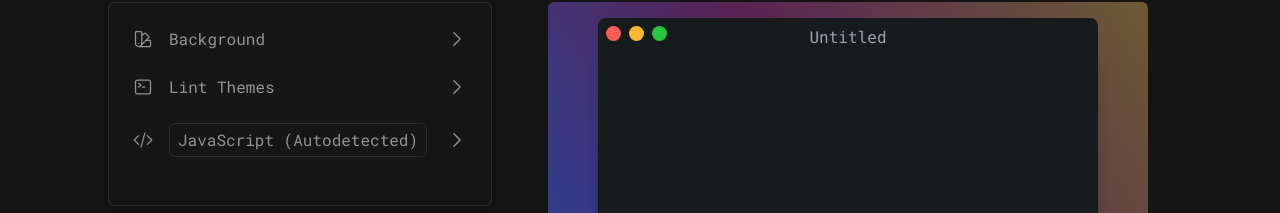
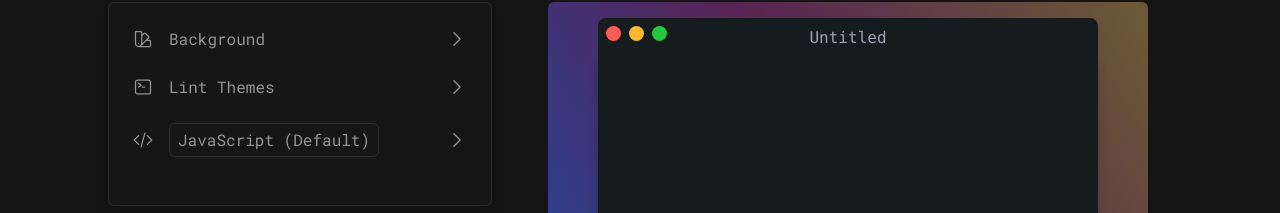
Before and after one commit to sakurakiyama/SnipSnap, a React (Vite) app: page / in a window 1280 px wide. Shown: the part 70-283 px from the top of the page. Built offline with nearby package versions, Linux system fonts and the light colour scheme.

Commit message:
reworked formatting logic

```diff
--- a/src/App.tsx
+++ b/src/App.tsx
@@ -8,7 +8,7 @@ function App() {
   const [background, setBackground] = useState<string>('blush');
   const [lintTheme, setLintTheme] = useState<string>('');
   const [shouldFormat, setShouldFormat] = useState<boolean>(false);
-  const [language, setLanguage] = useState<string>('');
+  const [detectedLanguage, setDetectedLanguage] = useState<string>('');
   const [userSelected, setUserSelected] = useState<undefined | string[]>(
     undefined
   );
@@ -19,7 +19,7 @@ function App() {
         setBackground={setBackground}
         setLintTheme={setLintTheme}
         setShouldFormat={setShouldFormat}
-        language={language}
+        detectedLanguage={detectedLanguage}
         userSelected={userSelected}
         setUserSelected={setUserSelected}
       />
@@ -28,8 +28,8 @@ function App() {
         lintTheme={lintTheme}
         setShouldFormat={setShouldFormat}
         shouldFormat={shouldFormat}
-        setLanguage={setLanguage}
-        language={language}
+        setDetectedLanguage={setDetectedLanguage}
+        detectedLanguage={detectedLanguage}
         userSelected={userSelected}
       />
       <ToastContainer
--- a/src/components/preview/CodeEditor.tsx
+++ b/src/components/preview/CodeEditor.tsx
@@ -12,8 +12,8 @@ interface CodeEditorProps {
   lintTheme: string;
   shouldFormat: boolean;
   setShouldFormat: React.Dispatch<React.SetStateAction<boolean>>;
-  setLanguage: React.Dispatch<React.SetStateAction<string>>;
-  language: string;
+  setDetectedLanguage: React.Dispatch<React.SetStateAction<string>>;
+  detectedLanguage: string;
   userSelected: undefined | string[];
 }
 
@@ -22,8 +22,8 @@ function CodeEditor({
   lintTheme,
   shouldFormat,
   setShouldFormat,
-  setLanguage,
-  language,
+  setDetectedLanguage,
+  detectedLanguage,
   userSelected,
 }: CodeEditorProps): JSX.Element {
   const codeBlockRef = useRef<HTMLDivElement | null>(null);
@@ -32,7 +32,7 @@ function CodeEditor({
   useEffect(() => {
     const invokeFormat = async () => {
       try {
-        const formatLang = userSelected ? userSelected[0] : language;
+        const formatLang = userSelected ? userSelected[0] : detectedLanguage;
         const code = codeBlockRef.current!.innerText;
         const formattedCode = await formatCode(code, formatLang);
         if (formattedCode) {
@@ -55,7 +55,7 @@ function CodeEditor({
   const handleCodeChange = async (event: React.SyntheticEvent<HTMLElement>) => {
     const inputValue = event.currentTarget.innerText;
     const highlightedCode = hljs.highlightAuto(inputValue);
-    setLanguage(highlightedCode.language!);
+    setDetectedLanguage(highlightedCode.language!);
     codeBlockRef.current!.innerHTML = highlightedCode.value;
   };
 
@@ -69,7 +69,7 @@ function CodeEditor({
           <Header lintTheme={lintTheme} />
           {/* Display Code */}
           <code
-            className={`${`language-${language}`} hljs rounded-br-lg rounded-bl-lg w-[500px] min-h-[300px] !break-words left-0 right-0 ml-auto mr-auto shadow-lg`}
+            className={`${`language-${detectedLanguage}`} hljs rounded-br-lg rounded-bl-lg w-[500px] min-h-[300px] !break-words left-0 right-0 ml-auto mr-auto shadow-lg`}
             ref={codeBlockRef}
           ></code>
         </pre>
@@ -79,7 +79,7 @@ function CodeEditor({
           {/* Handle Input */}
           <code
             ref={inputBlockRef}
-            className={`${`language-${language}`} hljs !caret-gray-500 min-h-[300px] !outline-none !bg-transparent !text-transparent rounded-br-lg rounded-bl-lg shadow-lg !break-words `}
+            className={`${`language-${detectedLanguage}`} hljs !caret-gray-500 min-h-[300px] !outline-none !bg-transparent !text-transparent rounded-br-lg rounded-bl-lg shadow-lg !break-words `}
             contentEditable={true}
             onInput={handleCodeChange}
           ></code>
--- a/src/components/sidebar/Format.tsx
+++ b/src/components/sidebar/Format.tsx
@@ -5,14 +5,14 @@ import { useState } from 'react';
 
 interface FormatProps {
   setShouldFormat: React.Dispatch<React.SetStateAction<boolean>>;
-  language: string;
+  detectedLanguage: string;
   userSelected: undefined | string[];
   setUserSelected: React.Dispatch<React.SetStateAction<string[] | undefined>>;
 }
 
 function Format({
   setShouldFormat,
-  language,
+  detectedLanguage,
   userSelected,
   setUserSelected,
 }: FormatProps) {
@@ -80,38 +80,40 @@ function Format({
     { readableLanguage: 'WebAssembly', hljsLanguage: 'wasm', disabled: true },
   ];
 
-  function findReadable(hljsLanguage: string) {
+  const getReadable = (language: string) => {
     const object = programmingLanguages.find(
-      (arr) => arr.hljsLanguage === hljsLanguage
+      (arr) => arr.hljsLanguage === language
     );
-    return object?.readableLanguage ? object?.readableLanguage : 'JavaScript';
-  }
+    return object?.readableLanguage ? object?.readableLanguage : '';
+  };
 
-  const handleFormatting = async (hljsLanguage: string) => {
-    setUserSelected([hljsLanguage, findReadable(hljsLanguage)]);
+  const handleUserSelectedFormatting = (hljsLanguage: string) => {
+    setUserSelected([hljsLanguage, getReadable(hljsLanguage)]);
     setShouldFormat(true);
   };
 
-  const getLanguageDisplay = () => {
-    if (userSelected) {
-      if (userSelected[0] === language) {
-        return userSelected[1] + ' (Autodetected)';
-      }
+  const display = () => {
+    if (userSelected && userSelected[0] === detectedLanguage) {
+      return userSelected[1] + ' (Autodetected)';
+    } else if (userSelected) {
       return userSelected[1];
+    } else if (!detectedLanguage) {
+      return 'JavaScript (Default)';
+    } else {
+      return getReadable(detectedLanguage) + ' (Autodetected)';
     }
   };
+
   return (
     <div className='w-full mb-4 text-[var(--text-color)]'>
       <div className='flex items-center justify-between w-full'>
         <section className='flex'>
           <CodeBracketIcon className='w-[20px] mr-4' />
           <button
-            onClick={() => handleFormatting(language)}
+            onClick={() => setShouldFormat(true)}
             className='border border-[var(--border-color)] p-1 px-2 rounded-md hover:bg-[var(--hover-color)] text-[var(--text-color)]'
           >
-            {userSelected
-              ? getLanguageDisplay()
-              : `${findReadable(language)} (Autodetected)`}
+            {display()}
           </button>
         </section>
         <section className='flex'>
@@ -139,7 +141,7 @@ function Format({
                 key={`${currentLanguage.hljsLanguage}+${currentLanguage.disabled}`}
                 onClick={() =>
                   !currentLanguage.disabled &&
-                  handleFormatting(currentLanguage.hljsLanguage)
+                  handleUserSelectedFormatting(currentLanguage.hljsLanguage)
                 }
                 className={`flex items-center cursor-pointer ml-8 border border-[var(--border-color)] m-2 p-2 rounded-md hover:bg-[var(--hover-color)] ${
                   currentLanguage.disabled
@@ -148,7 +150,7 @@ function Format({
                 }`}
               >
                 <span>
-                  {currentLanguage.hljsLanguage === language
+                  {currentLanguage.hljsLanguage === detectedLanguage
                     ? `${currentLanguage.readableLanguage} (Autodetected)`
                     : currentLanguage.readableLanguage}
                 </span>
--- a/src/components/sidebar/Sidebar.tsx
+++ b/src/components/sidebar/Sidebar.tsx
@@ -6,7 +6,7 @@ interface SidebarProps {
   setBackground: React.Dispatch<React.SetStateAction<string>>;
   setLintTheme: React.Dispatch<React.SetStateAction<string>>;
   setShouldFormat: React.Dispatch<React.SetStateAction<boolean>>;
-  language: string;
+  detectedLanguage: string;
   userSelected: undefined | string[];
   setUserSelected: React.Dispatch<React.SetStateAction<string[] | undefined>>;
 }
@@ -14,7 +14,7 @@ function Sidebar({
   setBackground,
   setLintTheme,
   setShouldFormat,
-  language,
+  detectedLanguage,
   userSelected,
   setUserSelected,
 }: SidebarProps) {
@@ -26,7 +26,7 @@ function Sidebar({
         userSelected={userSelected}
         setUserSelected={setUserSelected}
         setShouldFormat={setShouldFormat}
-        language={language}
+        detectedLanguage={detectedLanguage}
       />
     </div>
   );
```
